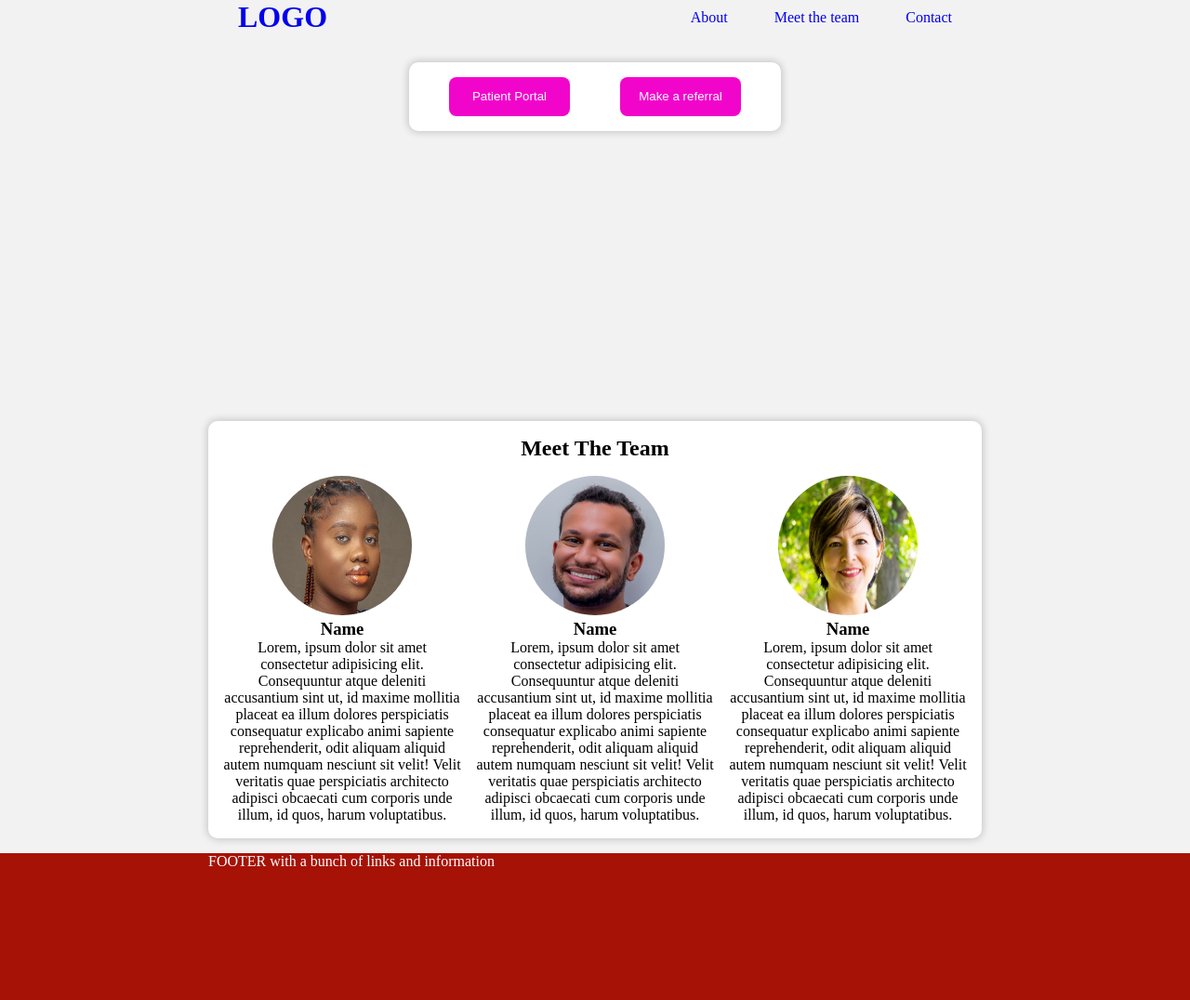
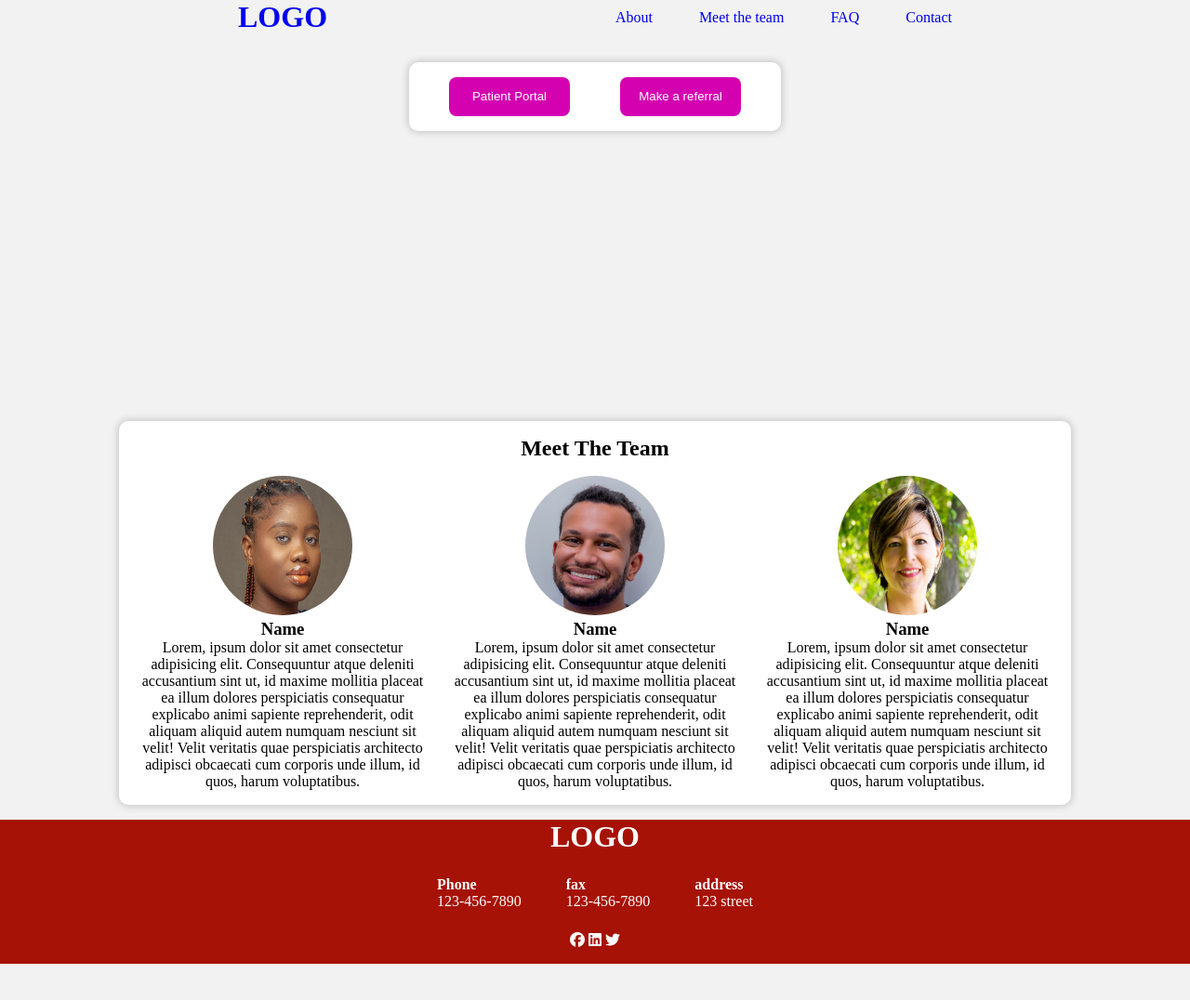
Before and after one commit to Thunderhorse55/thunderhorse55.github.io, a plain HTML site: page index.html in a window 1280 px wide. Shown: the whole page at 93% size. After the commit the page ends 1037 px from the top, so only its background shows below. Drawn offline with Linux system fonts and the light colour scheme.

Commit message:
add footer

```diff
--- a/index.html
+++ b/index.html
@@ -4,7 +4,10 @@
     <meta charset="UTF-8" />
     <meta http-equiv="X-UA-Compatible" content="IE=edge" />
     <meta name="viewport" content="width=device-width, initial-scale=1.0" />
-    <script src="https://kit.fontawesome.com/09c7e035d0.js" crossorigin="anonymous"></script>
+    <script
+      src="https://kit.fontawesome.com/09c7e035d0.js"
+      crossorigin="anonymous"
+    ></script>
     <link rel="stylesheet" href="./styles.css" />
     <title>Angela's Website</title>
   </head>
@@ -17,6 +20,7 @@
             <ul class="nav-list desktop">
               <li class="list-item"><a href="#">About</a></li>
               <li class="list-item"><a href="#">Meet the team</a></li>
+              <li class="list-item"><a href="#">FAQ</a></li>
               <li class="list-item"><a href="#">Contact</a></li>
             </ul>
             <i class="fa-solid fa-bars mobile"></i>
@@ -82,8 +86,29 @@
         </section>
       </main>
       <footer class="footer">
-        <div class="footer-container">
-          <p>FOOTER with a bunch of links and information</p>
+        <div class="footer-grid-container">
+          <div class="social-media">
+            <h1>LOGO</h1>
+            <div class="footer-information">
+              <div class="phone-info">
+                <h4>Phone</h4>
+                <p>123-456-7890</p>
+              </div>
+              <div class="fax-info">
+                <h4>fax</h4>
+                <p>123-456-7890</p>
+              </div>
+              <div class="address-info">
+                <h4>address</h4>
+                <p>123 street</p>
+              </div>
+            </div>
+            <div class="social-media-icons">
+              <i class="fa-brands fa-facebook"></i>
+              <i class="fa-brands fa-linkedin"></i>
+              <i class="fa-brands fa-twitter"></i>
+            </div>
+          </div>
         </div>
       </footer>
     </div>
--- a/styles.css
+++ b/styles.css
@@ -52,10 +52,6 @@ ul {
     text-align: center;
 }
 
-/* .hero-container .btn:first-child {
-    margin-right: 50px;
-} */
-
 .hero-card {
     width: 400px;
     max-width: 65%;
@@ -71,7 +67,7 @@ ul {
 
 .card {
     background-color: white;
-    max-width: 65%;
+    max-width: 80%;
     padding: 1em;
     border-radius: 10px;
     margin: 0 auto;
@@ -83,7 +79,7 @@ ul {
     border: none;
     border-radius: 8px;
     padding: 1em 1.5em;
-    background-color: #F205CB;
+    background-color: #d401b1;
     color: white;
 }
 
@@ -114,31 +110,49 @@ ul {
 .footer {
     background-color: #A61205;
     color: white;
-    height: 300px;
+    /* height: 300px; */
 }
 
-.footer-container {
-    max-width: 65%;
+.footer-grid-container {
+    max-width: 80%;
     margin: 0 auto;
+
+    display: grid;
+    grid-template-columns: 1fr;
+}
+
+.footer-information {
+    display: flex;
+    gap: 3rem;
+}
+
+.social-media {
+    display: flex;
+    flex-direction: column;
+    justify-content: center;
+    align-items: center;
+    gap: 1.5rem;
+}
+
+.social-media-icons {
+    margin-bottom: 1rem;
 }
 
 .mobile {
     display: none;
 }
 
-@media only screen and (max-width: 830px){
-    .team-member-container {
-        grid-template-columns: 1fr;
-    }
-}
-
-@media only screen and (max-width: 730px) {
+@media only screen and (max-width: 865px) {
     .nav .desktop {
         display: none;
     }
 
     .mobile {
         display: block;
+    }
+
+    .team-member-container {
+        grid-template-columns: 1fr;
     }
 }
 
@@ -148,5 +162,12 @@ ul {
         gap: 1rem;
         align-items: center;
         justify-content: center;
+        max-width: 65%;
+    }
+
+    .footer-grid-container {
+        grid-template-columns: 1fr;
+        gap: 10rem;
+        max-width: 80%;
     }
 }
```
